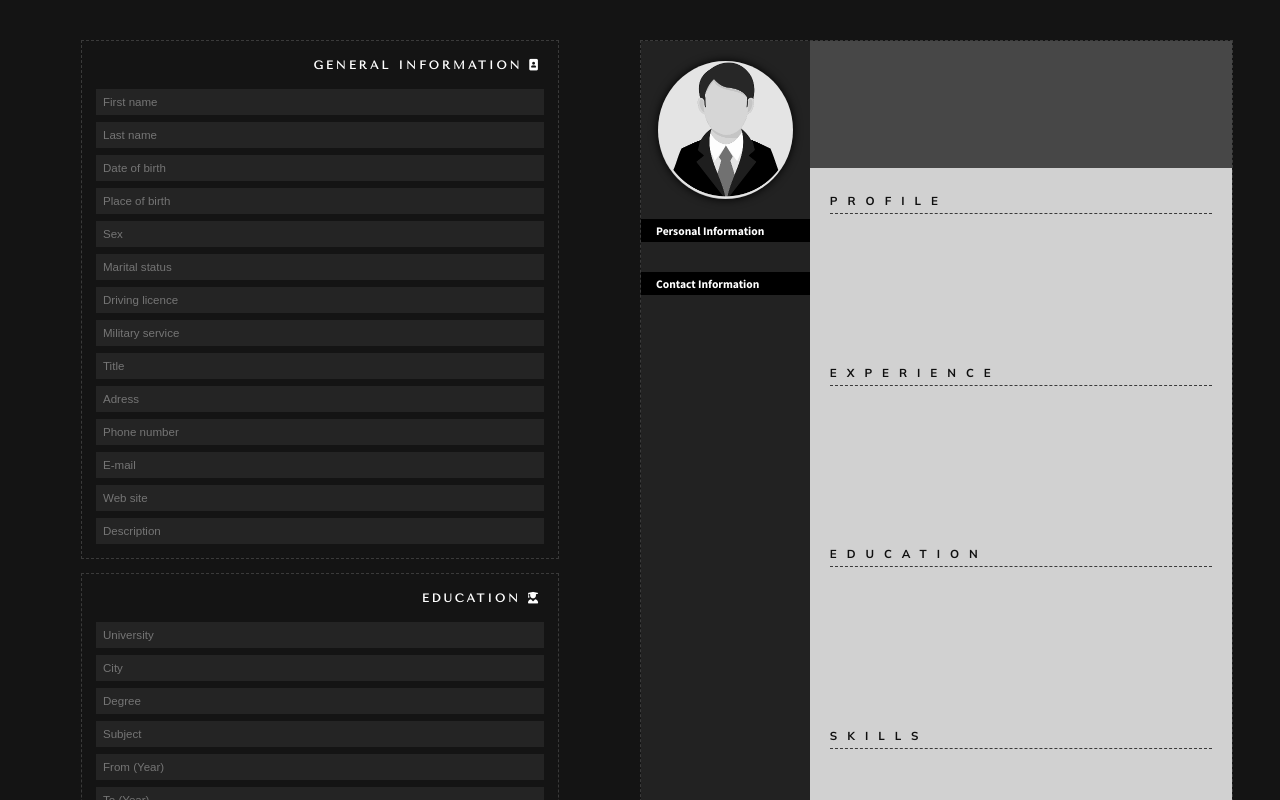
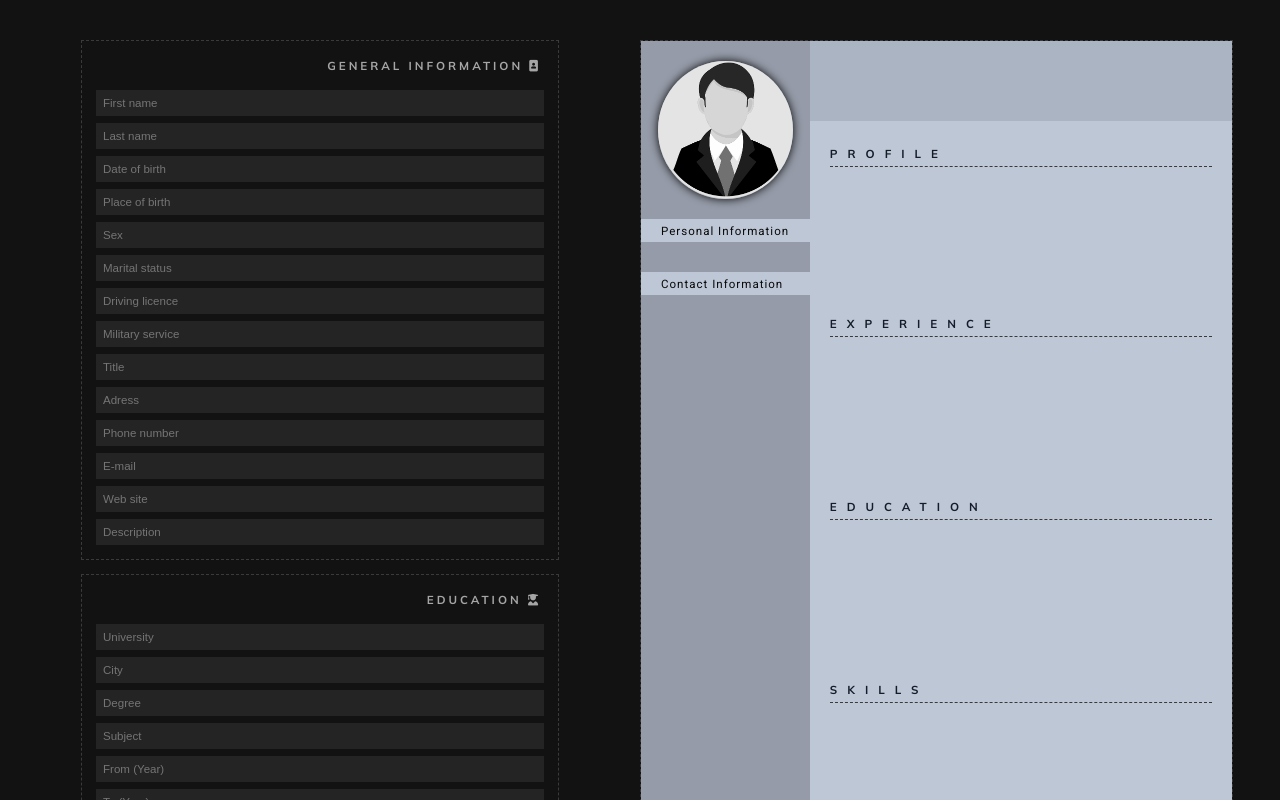
Before and after one commit to fatiharapoglu/cv-generator, a React (Create React App) app: page / in a window 1280 px wide. Shown: the top 800 px of the page. Built offline with nearby package versions, Linux system fonts and the light colour scheme; a web font is replaced by a local one.

Commit message:
styling done with light theme

```diff
--- a/src/components/c-preview.js
+++ b/src/components/c-preview.js
@@ -167,8 +167,10 @@ const Preview = (props) => {
                             <div className="preview-education-1">
                                 <div className="preview-education-position">
                                     {props.education.subject}
-                                    {props.education.degree !== "" &&
-                                        ` / ${props.education.degree}`}
+                                    <span className="preview-education-degree">
+                                        {props.education.degree !== "" &&
+                                            ` / ${props.education.degree}`}
+                                    </span>
                                 </div>
                                 <div className="preview-education-main">
                                     <div>
@@ -187,8 +189,10 @@ const Preview = (props) => {
                                 <div className="preview-education-2">
                                     <div className="preview-education-position">
                                         {props.educationPlus.subjectPlus}
-                                        {props.educationPlus.degreePlus !== "" &&
-                                            ` / ${props.educationPlus.degreePlus}`}
+                                        <span className="preview-education-degree">
+                                            {props.educationPlus.degreePlus !== "" &&
+                                                ` / ${props.educationPlus.degreePlus}`}
+                                        </span>
                                     </div>
                                     <div className="preview-education-main">
                                         <div>
--- a/src/styles/style.css
+++ b/src/styles/style.css
@@ -2,21 +2,20 @@
 @import url("https://fonts.googleapis.com/css2?family=Marcellus+SC&family=Mulish:ital,wght@0,200;0,300;0,400;0,500;0,600;0,700;0,800;0,900;0,1000;1,200;1,300;1,400;1,500;1,600;1,700;1,800;1,900;1,1000&family=Roboto:ital,wght@0,100;0,300;0,400;0,500;0,700;0,900;1,100;1,300;1,400;1,500;1,700;1,900&family=Source+Sans+Pro:ital,wght@0,200;0,300;0,400;0,600;0,700;0,900;1,200;1,300;1,400;1,600;1,700;1,900&family=Tenor+Sans&display=swap");
 
 :root {
-    --background-primary: rgb(20 20 20);
+    --background-primary: rgb(18 18 18);
     --primary: rgb(255 255 255);
     --secondary: rgb(36 36 36);
     --third: rgb(166 166 166);
-    --fourth: black;
+    --fourth: rgb(9 9 9);
     --font-1: "Source Sans Pro", sans-serif;
     --font-2: "Marcellus SC", serif;
-    --font-3: "Tenor Sans", sans-serif;
+    --font-3: "Mulish", sans-serif;
     --font-4: "Roboto", sans-serif;
-    --font-5: "Mulish", sans-serif;
     --border: 1px dashed rgb(58, 58, 58);
-    --preview-color-1: rgb(34, 34, 34);
-    --preview-color-2: rgb(209, 209, 209);
-    --preview-color-3: rgb(71, 71, 71);
-    --preview-color-4: rgb(15, 15, 15);
+    --preview-color-1: rgb(149 155 168);
+    --preview-color-2: rgb(190 199 214);
+    --preview-color-3: rgb(65 74 89 / 15%);
+    --preview-color-4: rgb(20 28 41);
 }
 
 * {
@@ -39,7 +38,7 @@ a {
 body {
     min-height: 100vh;
     background-color: var(--background-primary);
-    color: var(--primary);
+    color: var(--fourth);
     font-family: var(--font-1);
     position: relative;
 }
@@ -50,12 +49,12 @@ body {
     padding: 10px;
     cursor: pointer;
     transition: all 0.1s ease-in-out;
-    color: inherit;
+    color: var(--third);
 }
 
 .btn:hover {
     scale: 1.025;
-    color: var(--third);
+    color: var(--primary);
 }
 
 .container {
@@ -89,10 +88,16 @@ body {
 
 .preview-experience-position {
     font-weight: bold;
+    padding-bottom: 3px;
 }
 
 .preview-education-position {
     font-weight: bold;
+    padding-bottom: 3px;
+}
+
+.preview-education-degree {
+    font-weight: 200;
 }
 
 .left-preview {
@@ -108,7 +113,7 @@ body {
     flex: 2.5;
     height: 100%;
     background-color: var(--preview-color-2);
-    font-family: var(--font-5);
+    font-family: var(--font-3);
 }
 
 .preview-photo {
@@ -132,9 +137,12 @@ body {
 
 .left-preview h1 {
     margin: 10px 0 10px 0;
-    margin-left: -15px;
-    padding: 5px 0 4px 15px;
-    background-color: var(--fourth);
+    margin-left: -20px;
+    padding: 5px 0 4px 20px;
+    background-color: var(--preview-color-2);
+    font-family: var(--font-4);
+    font-weight: 400;
+    letter-spacing: 1px;
 }
 
 .left-preview li {
@@ -142,16 +150,16 @@ body {
 }
 
 .left-preview span {
-    font-weight: bold;
     font-family: var(--font-4);
+    color: var(--preview-color-4);
 }
 
 .preview-general {
-    padding-left: 15px;
+    padding-left: 20px;
 }
 
 .preview-contact {
-    padding-left: 15px;
+    padding-left: 20px;
 }
 
 .preview-hobbies li {
@@ -160,7 +168,7 @@ body {
 }
 
 .preview-hobbies {
-    padding-left: 15px;
+    padding-left: 20px;
 }
 
 ol li {
@@ -179,18 +187,17 @@ ol li {
 
 .preview-header {
     background-color: var(--preview-color-3);
-    padding: 20px;
+    padding: 40px 20px;
     display: flex;
     justify-content: center;
     flex-direction: column;
     align-items: center;
-    height: 15%;
 }
 
 .header-name {
     text-align: center;
     font-size: 2rem;
-    letter-spacing: 2px;
+    letter-spacing: 3px;
     font-family: var(--font-2);
 }
 
@@ -209,6 +216,7 @@ ol li {
     letter-spacing: 10px;
     padding: 5px 0;
     border-bottom: var(--border);
+    color: var(--preview-color-4);
 }
 
 .preview-experience-1 {
@@ -236,7 +244,6 @@ ol li {
 }
 
 .preview-main {
-    color: var(--preview-color-4);
     padding: 20px 20px 0 20px;
     display: flex;
     flex-direction: column;
@@ -262,14 +269,14 @@ ol li {
     margin: 7px;
     display: flex;
     width: clamp(300px, 35vw, 585px);
-    transition: all 0.5s ease-in-out;
+    transition: all 0.25s ease-in-out;
 }
 
 .form input:hover {
     letter-spacing: 2px;
     font-weight: bold;
-    background-color: white;
-    color: black;
+    background-color: var(--primary);
+    color: var(--fourth);
 }
 
 .flex-container {
@@ -295,6 +302,7 @@ ol li {
     letter-spacing: 3px;
     text-align: right;
     font-family: var(--font-3);
+    color: var(--third);
 }
 
 .footer {
@@ -307,6 +315,7 @@ ol li {
 .about {
     display: flex;
     align-items: center;
+    color: var(--primary);
 }
 
 .github-icon {
@@ -321,7 +330,7 @@ ol li {
 }
 
 .footer a {
-    color: var(--secondary);
+    color: var(--third);
 }
 
 .footer a:hover {
```
